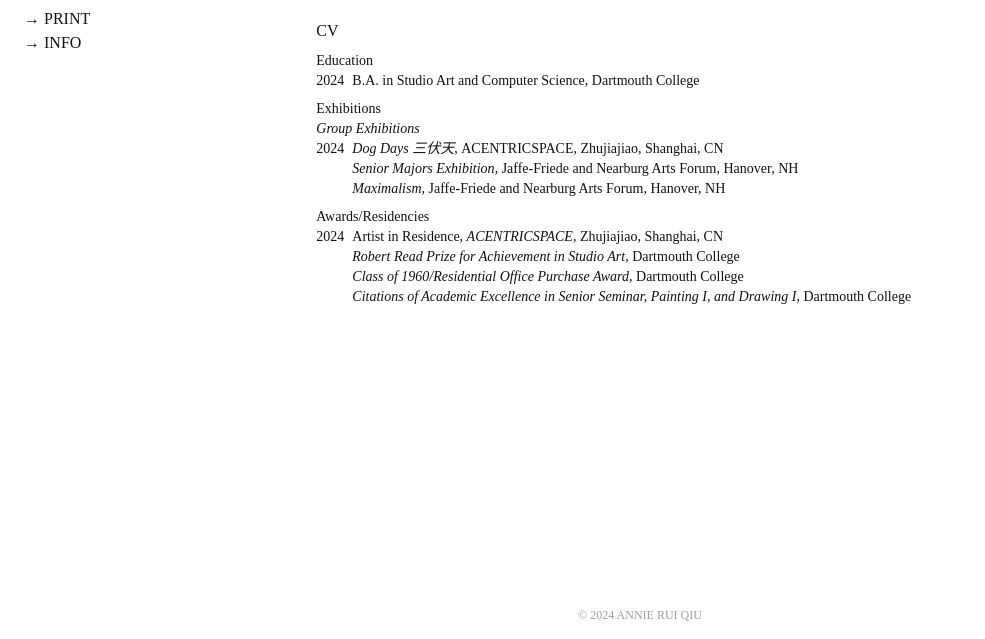
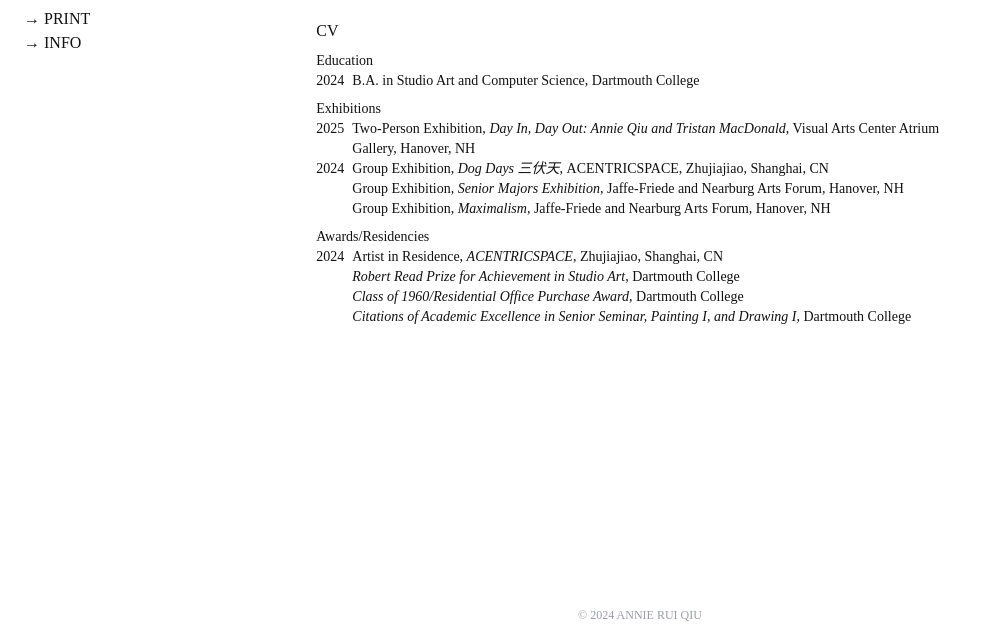
Before and after one commit to annie-qiu/art-website, an Astro site: page /info in a window 1280 px wide. Shown: the part 161-800 px from the top of the page, without its empty margins (0-985 px from the left). Built offline with nearby package versions, Linux system fonts and the light colour scheme; Astro itself is replaced by a stand-in of ours; a web font is replaced by a local one.

Commit message:
updated apartment painting + info

```diff
--- a/src/content/artworks/8-lizard-apartment.yml
+++ b/src/content/artworks/8-lizard-apartment.yml
@@ -1,4 +1,4 @@
-image: ../../images/art/singapore.png
+image: ../../images/art/lizard.jpg
 text:  oil on canvas, 48"x60"
 year: "2024"
 title: Lizard Apartment
--- a/src/pages/info.astro
+++ b/src/pages/info.astro
@@ -31,13 +31,18 @@ import SmallerLayout from '../layouts/SmallerLayout.astro';
 
         <div>
           <div class="font-medium">Exhibitions</div>
-          <div class="italic">Group Exhibitions</div>
+          <div class="flex flex-row">
+            <div class="mr-2">2025</div>
+            <div>
+              <div>Two-Person Exhibition, <i>Day In, Day Out: Annie Qiu and Tristan MacDonald</i>, Visual Arts Center Atrium Gallery, Hanover, NH</div>
+            </div>
+          </div>
           <div class="flex flex-row">
             <div class="mr-2">2024</div>
             <div>
-              <div><i>Dog Days 三伏天</i>, ACENTRICSPACE, Zhujiajiao, Shanghai, CN</div>
-              <div><i>Senior Majors Exhibition</i>, Jaffe-Friede and Nearburg Arts Forum, Hanover, NH</div>
-              <div><i>Maximalism</i>, Jaffe-Friede and Nearburg Arts Forum, Hanover, NH</div>
+              <div>Group Exhibition, <i>Dog Days 三伏天</i>, ACENTRICSPACE, Zhujiajiao, Shanghai, CN</div>
+              <div>Group Exhibition, <i>Senior Majors Exhibition</i>, Jaffe-Friede and Nearburg Arts Forum, Hanover, NH</div>
+              <div>Group Exhibition, <i>Maximalism</i>, Jaffe-Friede and Nearburg Arts Forum, Hanover, NH</div>
             </div>
           </div>
         </div>
```
Also changed, not shown: 1 other file.
